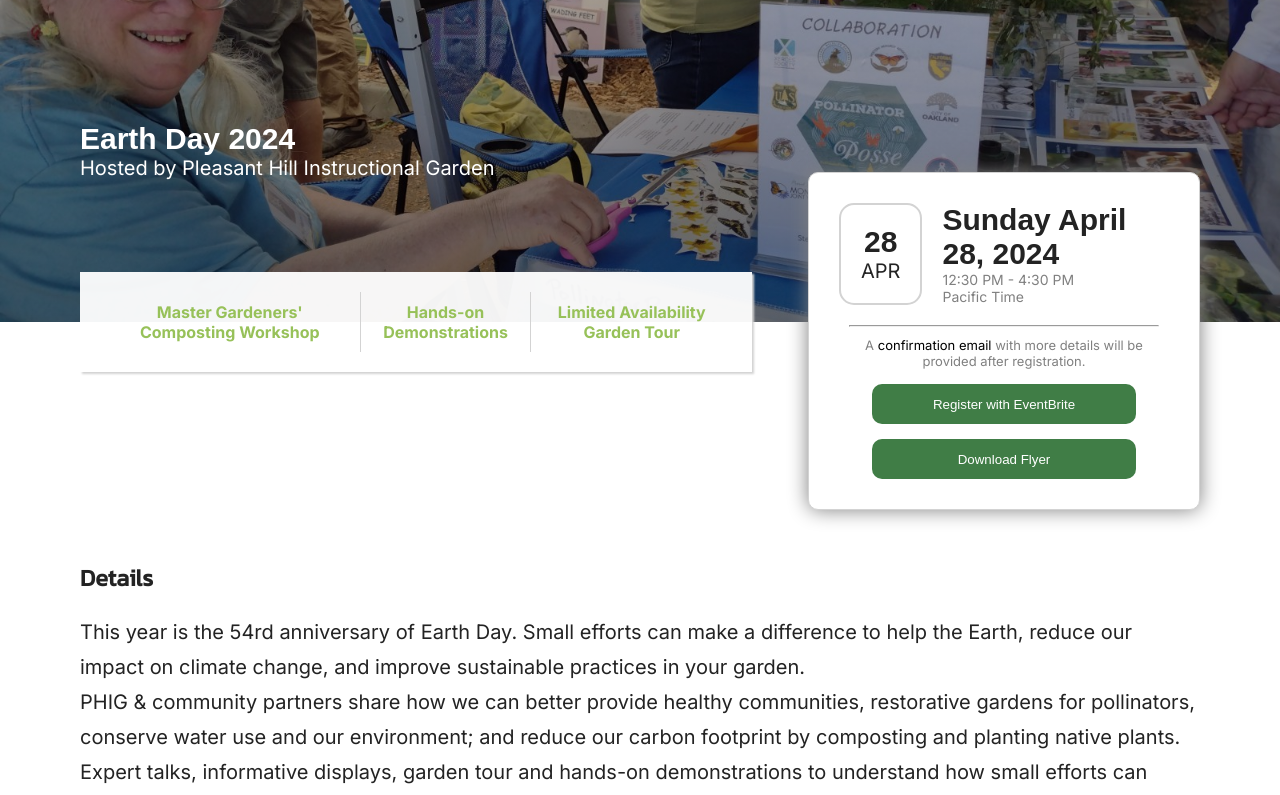
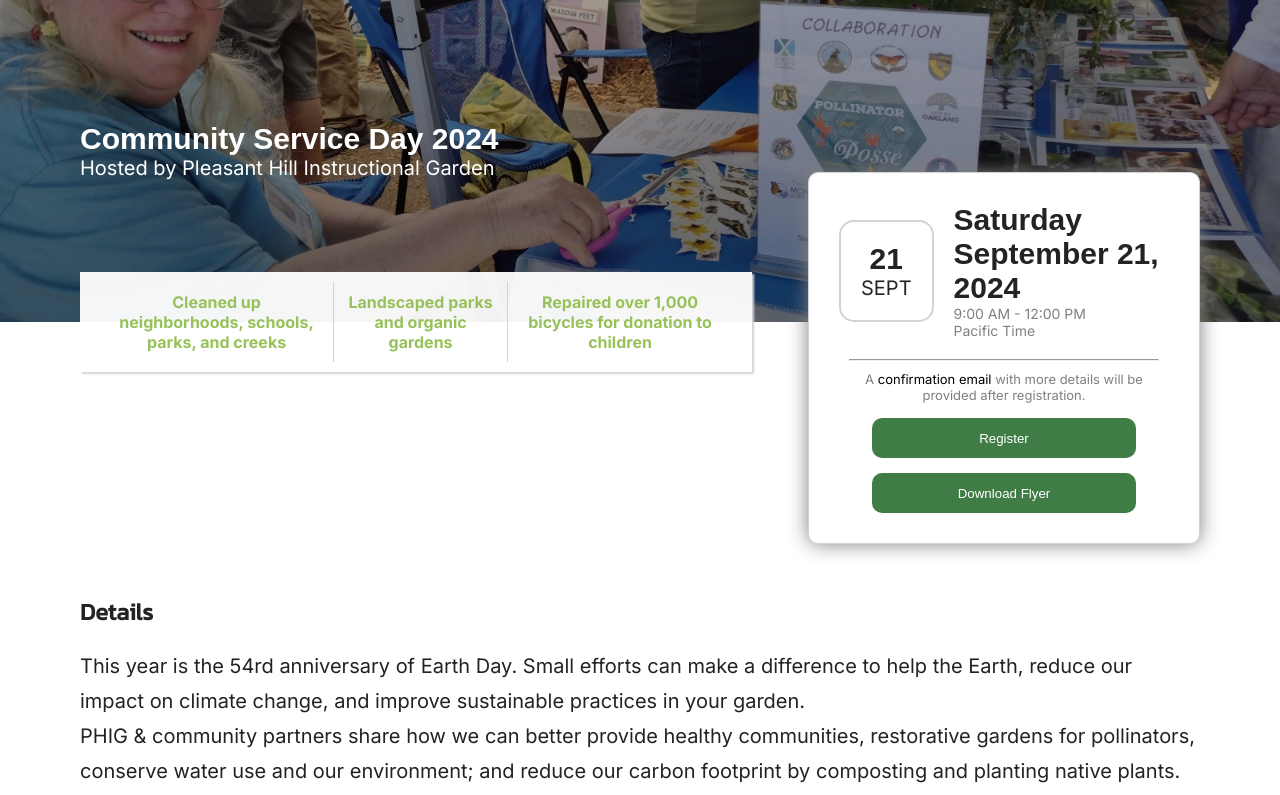
Before and after one commit to ramitaarora/phig-website, a React (Create React App) app: page / in a window 1280 px wide. Shown: the part 1580-2375 px from the top of the page. Built offline with nearby package versions, Linux system fonts and the light colour scheme; no server answers; a web font is replaced by a local one.

Commit message:
updated pheatured event

```diff
--- a/src/App.css
+++ b/src/App.css
@@ -802,6 +802,12 @@ footer a:hover {
     margin: 5%;
   }
 
+  /* Volunteer Page */
+
+  #volunteer-left p {
+    margin-top: 20px;
+  }
+
 }
 
 @media only screen and (max-width: 550px) {
--- a/src/components/Leaderboard.jsx
+++ b/src/components/Leaderboard.jsx
@@ -22,7 +22,7 @@ export default function Leaderboard() {
 
             <div id="leaderboard-list">
                 {contributors ? contributors.map((contributor, index) => (
-                    <div id="each-contributer" key={index} className={css`display: flex; justify-content: space-between; align-items: center; box-shadow: 5px 5px 5px lightgrey; margin: 15px auto; border-radius: 15px; padding: 10px; height: 50px;`}>
+                    <div id="each-contributer" key={index} className={css`display: flex; justify-content: space-between; align-items: center; box-shadow: 5px 5px 5px lightgrey; margin: 15px auto; border-radius: 15px; padding: 10px; border: 1px solid lightgrey;`}>
                         <div className={css`display: flex; justify-content: space-between; align-items: center;`}>
                             <img src="./images/homepage/dollar-sign.png" alt="dollar-sign" className={css`height: 70px;margin-left: -20px`}/>
                             <h4 style={{fontWeight:'500'}}>{contributor.name}</h4>
--- a/src/components/PheaturedEvent.jsx
+++ b/src/components/PheaturedEvent.jsx
@@ -1,31 +1,46 @@
 import { css } from '@emotion/css';
 
 export default function PheaturedEvent() {
+    const pheaturedEventData = {
+        name: 'Community Service Day 2024',
+        subtitle: 'Hosted by Pleasant Hill Instructional Garden',
+        image: './images/homepage/earth-day-event.jpeg',
+        subtext_one: "Cleaned up neighborhoods, schools, parks, and creeks",
+        subtext_two: "Landscaped parks and organic gardens",
+        subtext_three: "Repaired over 1,000 bicycles for donation to children",
+        event_date: "21",
+        event_month: "SEPT",
+        event_fullDate: "Saturday September 21, 2024",
+        event_time: "9:00 AM - 12:00 PM",
+        link: "https://www.pleasanthillca.gov/514/Community-Service-Day",
+        flyer: "./downloads/EarthDay_2024_flyer.pdf"
+    };
+
     return (
         <div id="pheatured-event">
-            <div id="pheatured-event-header" className={css`background-image: linear-gradient(rgba(0, 0, 0, 0.2), rgba(0, 0, 0, 0.45)), url('./images/homepage/earth-day-event.jpeg'); height: 500px; width: 100%; background-position: center; background-repeat: no-repeat; background-size: cover; color: white`}>
-                <h2>Earth Day 2024</h2>
-                <p>Hosted by Pleasant Hill Instructional Garden</p>
+            <div id="pheatured-event-header" className={css`background-image: linear-gradient(rgba(0, 0, 0, 0.2), rgba(0, 0, 0, 0.45)), url(${pheaturedEventData.image}); height: 500px; width: 100%; background-position: center; background-repeat: no-repeat; background-size: cover; color: white`}>
+                <h2>{pheaturedEventData.name}</h2>
+                <p>{pheaturedEventData.subtitle}</p>
             </div>
 
             <div className={css`display: flex; justify-content: space-between; margin: 0 80px; @media (max-width: 800px) { flex-direction: column; }`}>
                 <div id="overlay-header" className={css`background-color: rgba(255, 255, 255, 0.95); position: relative; top: -50px; display: flex; justify-content: center; align-items: center; width: 60%; text-align: center; padding: 20px; height: 100px; box-shadow: 2px 2px 2px lightgrey; width: 60%; @media (max-width: 800px) { width: 100%; } @media (max-width: 550px) { display: none; }`}>
-                    <p className={css`border-right: 1px solid lightgrey; color: #97C159; font-size: 16px; padding: 10px; font-weight: bold;`}>Master Gardeners' Composting Workshop</p>
-                    <p className={css`border-right: 1px solid lightgrey; color: #97C159; font-size: 16px; padding: 10px; font-weight: bold;`}>Hands-on Demonstrations</p>
-                    <p className={css`color: #97C159; font-size: 16px; padding: 10px; font-weight: bold;`}>Limited Availability Garden Tour</p>
+                    <p className={css`border-right: 1px solid lightgrey; color: #97C159; font-size: 16px; padding: 10px; font-weight: bold;`}>{pheaturedEventData.subtext_one}</p>
+                    <p className={css`border-right: 1px solid lightgrey; color: #97C159; font-size: 16px; padding: 10px; font-weight: bold;`}>{pheaturedEventData.subtext_two}</p>
+                    <p className={css`color: #97C159; font-size: 16px; padding: 10px; font-weight: bold;`}>{pheaturedEventData.subtext_three}</p>
                 </div>
 
                 <div id="event-date" className={css`background-color: white; position: relative; top: -150px; width: 35%; padding: 30px; border: 1px solid lightgrey; border-radius: 10px; box-shadow: 0px 0px 20px grey; display: flex; flex-direction: column; justify-content: space-evenly; @media (max-width: 800px) { display: none; }`}>
 
                     <div className={css`display: flex; margin-bottom: 10px; align-items: center;`}>
                         <div className={css`margin-right: 20px; border: 2px solid lightgrey; padding: 20px; border-radius: 15px; text-align: center; height: fit-content;`}>
-                            <h2>28</h2>
-                            <p>APR</p>
+                            <h2>{pheaturedEventData.event_date}</h2>
+                            <p>{pheaturedEventData.event_month}</p>
                         </div>
                         <div className={css`display: flex; flex-direction: column; justify-content: space-between;`}>
-                            <h2>Sunday April 28, 2024</h2>
+                            <h2>{pheaturedEventData.event_fullDate}</h2>
                             <div>
-                                <p className={css`color: grey; font-size: 14px;`}>12:30 PM - 4:30 PM</p>
+                                <p className={css`color: grey; font-size: 14px;`}>{pheaturedEventData.event_time}</p>
                                 <p className={css`color: grey; font-size: 14px;`}>Pacific Time</p>
                             </div>
                         </div>
@@ -35,12 +50,12 @@ export default function PheaturedEvent() {
 
                     <div className={css`text-align: center;`}>
                         <p style={{ color: 'grey', fontSize: 'small' }}>A <span style={{ color: 'black', fontSize: 'small' }}>confirmation email</span> with more details will be provided after registration.</p>
-                        <a href="https://www.eventbrite.com/e/earth-day-2024-free-fun-family-friendly-educational-tickets-833927518657?aff=oddtdtcreator" target="_blank" rel="noreferrer">
+                        <a href={pheaturedEventData.link} target="_blank" rel="noreferrer">
                             <button className="event-button">
-                                Register with EventBrite
+                                Register
                             </button>
                         </a>
-                        <a href="./downloads/EarthDay_2024_flyer.pdf" download>
+                        <a href={pheaturedEventData.flyer} download>
                             <button className="event-button">
                                 Download Flyer
                             </button>
@@ -56,13 +71,13 @@ export default function PheaturedEvent() {
 
                     <div className={css`display: flex; margin-bottom: 10px; align-items: center;`}>
                         <div className={css`margin-right: 20px; border: 2px solid lightgrey; padding: 20px; border-radius: 15px; text-align: center; height: fit-content;`}>
-                            <h2>28</h2>
-                            <p>APR</p>
+                            <h2>{pheaturedEventData.event_date}</h2>
+                            <p>{pheaturedEventData.event_month}</p>
                         </div>
                         <div className={css`display: flex; flex-direction: column; justify-content: space-between;`}>
-                            <h2>Sunday April 28, 2024</h2>
+                            <h2>{pheaturedEventData.event_fullDate}</h2>
                             <div>
-                                <p className={css`color: grey; font-size: 14px;`}>12:30 PM - 4:30 PM</p>
+                                <p className={css`color: grey; font-size: 14px;`}>{pheaturedEventData.time}</p>
                                 <p className={css`color: grey; font-size: 14px;`}>Pacific Time</p>
                             </div>
                         </div>
@@ -72,12 +87,12 @@ export default function PheaturedEvent() {
 
                     <div className={css`text-align: center;`}>
                         <p style={{ color: 'grey', fontSize: 'small' }}>A <span style={{ color: 'black', fontSize: 'small' }}>confirmation email</span> with more details will be provided after registration.</p>
-                        <a href="https://www.eventbrite.com/e/earth-day-2024-free-fun-family-friendly-educational-tickets-833927518657?aff=oddtdtcreator" target="_blank" rel="noreferrer">
+                        <a href={pheaturedEventData.link} target="_blank" rel="noreferrer">
                             <button className="event-button">
-                                Register with EventBrite
+                                Register
                             </button>
                         </a>
-                        <a href="./downloads/EarthDay_2024_flyer.pdf" download>
+                        <a href={pheaturedEventData.flyer} download>
                             <button className="event-button">
                                 Download Flyer
                             </button>
--- a/src/pages/DonationPage.jsx
+++ b/src/pages/DonationPage.jsx
@@ -102,7 +102,7 @@ export default function DonationPage() {
                 </form>
             </div>
 
-            <div id="other-donations" className={css`padding: 0 50px; background-color: white; margin-top: 0; display: flex; justify-content: space-evenly; align-items: center; flex-wrap: wrap; max-width: 100%; @media (max-width: 1000px) { flex-direction: column; }`}>
+            {/*<div id="other-donations" className={css`padding: 0 50px; background-color: white; margin-top: 0; display: flex; justify-content: space-evenly; align-items: center; flex-wrap: wrap; max-width: 100%; @media (max-width: 1000px) { flex-direction: column; }`}>
                 <div id="other-donations-container" className={css`background: radial-gradient(circle, rgba(255, 255, 255, 0.7) 30%, rgba(232, 232, 232, 0.7) 60%), url('./images/homepage/leaf-background.jpeg') center/cover; background-position: top right; background-repeat: no-repeat; margin: 0 auto; width: 45%; padding: 40px; height: 500px; box-shadow: 5px 5px 5px lightgrey; @media (max-width: 1000px) { width: 80%; margin: 10px auto; }`}>
                     <div id="other-donations-header" className={css`text-align: center; padding: 20px; height: 50%; display: flex; flex-direction: column; justify-content: space-evenly;`}>
                         <h2 className={css`color: #8D9E42`}>Support Our Mission</h2>
@@ -239,7 +239,7 @@ export default function DonationPage() {
 
                     </div>
                 </div>
-            </div>
+            </div>*/}
 
             <div id="donate-materials" className={css`margin: 50px auto;`}>
                 <h2>Or Help By Donating</h2>
--- a/src/pages/VolunteerPage.jsx
+++ b/src/pages/VolunteerPage.jsx
@@ -129,7 +129,7 @@ export default function VolunteerPage() {
 
             <main>
                 <section id="why-volunteer" className={css`display: flex; justify-content: space-evenly; height: 600px; margin: 5%; align-items: center; @media (max-width: 800px) { flex-direction: column; height: fit-content; }`}>
-                    <div id="volunteer-left" className={css`display: flex; flex-direction: column; justify-content: space-evenly; padding: 0 50px; width: 60%; height: 100%; @media (max-width: 800px) { flex-direction: column; height: 600px; width: 100%;}`}>
+                    <div id="volunteer-left" className={css`display: flex; flex-direction: column; justify-content: space-evenly; padding: 0 50px; width: 60%; height: 100%; @media (max-width: 800px) { flex-direction: column; height: fit-content; width: 100%;}`}>
                         <h2>Why volunteer with us?</h2>
                         <p><span>Water Conservation:</span> Contribute to water conservation efforts by learning and implementing eco-friendly watering techniques. Help spread awareness about responsible water usage in gardening.</p>
                         <p><span>Wildlife Protection:</span> Create safe havens for local wildlife by incorporating wildlife-friendly elements into your garden. From pollinator-friendly plants to bird-friendly feeders, be a vital part of nurturing biodiversity.</p>
```
Also changed, not shown: src/components/Navbar.jsx (+4 -4 lines), 11 other files (tests, documents, lock files or other folders).
